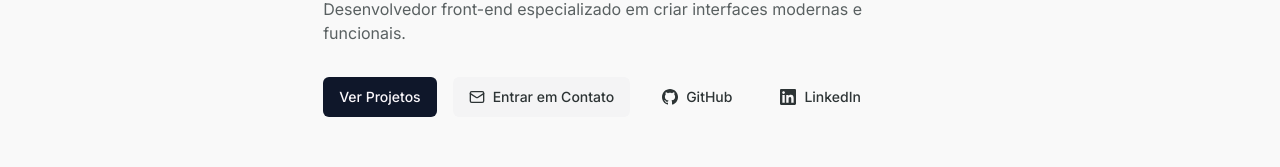
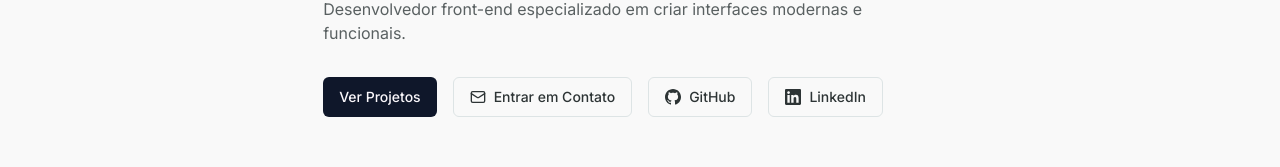
Before and after one commit to zehguilherme/portfolio, a Next.js app: page / in a window 1280 px wide. Shown: the part 403-570 px from the top of the page. Built offline with nearby package versions, Linux system fonts and the light colour scheme.

Commit message:
style(ui): update button variant and improve nav spacing
* Change button variant from secondary to outline
* Add spacing between nav links for better layout
* Enhance button styles with transition effects

```diff
--- a/components/hero.tsx
+++ b/components/hero.tsx
@@ -42,7 +42,7 @@ export default function Hero() {
               Ver Projetos
             </Button>
 
-            <Button asChild variant="secondary">
+            <Button asChild variant="outline">
               <a href="mailto:jgtomaine@hotmail.com">
                 <MailIcon className="mr-2 h-4 w-4" />
                 Entrar em Contato
--- a/components/nav.tsx
+++ b/components/nav.tsx
@@ -61,6 +61,7 @@ export default function Nav() {
             >
               Início
             </a>
+
             <a
               href="#projects"
               className="hover:text-primary text-sm"
@@ -68,6 +69,7 @@ export default function Nav() {
             >
               Projetos
             </a>
+
             <a
               href="#about"
               className="hover:text-primary text-sm"
@@ -92,6 +94,7 @@ export default function Nav() {
               >
                 Início
               </a>
+
               <a
                 href="#projects"
                 className="hover:text-primary text-sm"
@@ -102,6 +105,7 @@ export default function Nav() {
               >
                 Projetos
               </a>
+
               <a
                 href="#about"
                 className="hover:text-primary text-sm"
--- a/components/ui/button.tsx
+++ b/components/ui/button.tsx
@@ -10,7 +10,8 @@ const buttonVariants = cva(
       variant: {
         default: 'bg-primary text-primary-foreground hover:bg-primary/90',
         secondary:
-          'bg-secondary text-secondary-foreground hover:bg-secondary/80',
+          'bg-secondary text-secondary-foreground hover:bg-secondary/80 transition-colors duration-200',
+        outline: 'border border-input bg-background hover:bg-zinc-200 hover:text-accent-foreground transition-colors duration-300',
         ghost: 'hover:bg-accent hover:text-accent-foreground',
         link: 'text-primary underline-offset-4 hover:underline cursor-pointer',
       },
```
